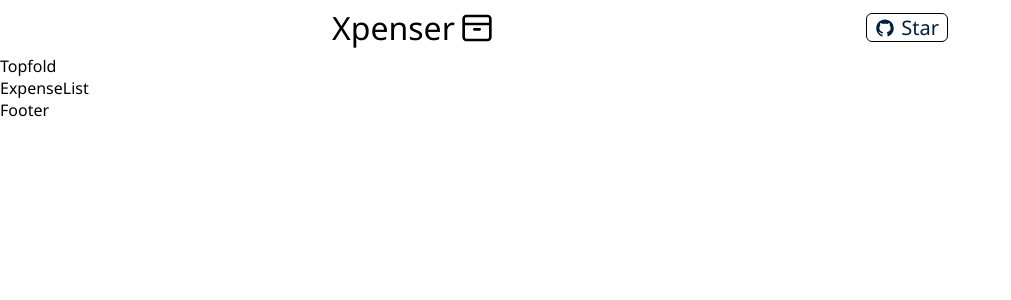
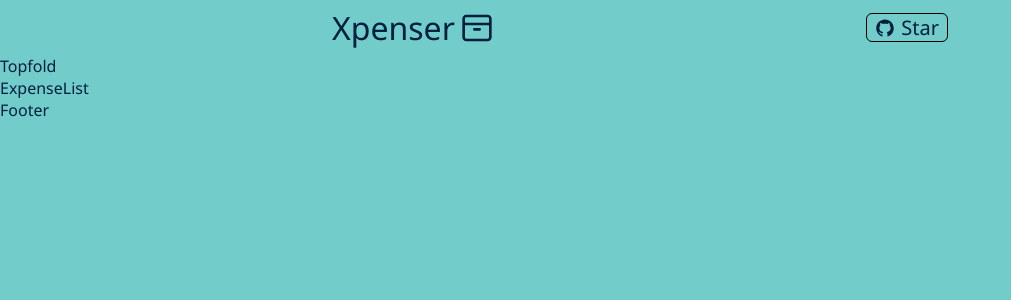
Before and after one commit to SAIKUMAR124/expense-tracker, a React (Create React App) app: page / in a window 1280 px wide. Shown: the top 300 px of the page, without its empty margins (0-1011 px from the left). Built offline with nearby package versions, Linux system fonts and the light colour scheme.

Commit message:
Added backgroun color to the page

```diff
--- a/src/index.css
+++ b/src/index.css
@@ -1,6 +1,8 @@
 body {
   margin: 0;
   font-family: 'Noto Sans', sans-serif;
+  background-color: #71ccca;
+  color: #001f3f;
 }
 
 a{
```
